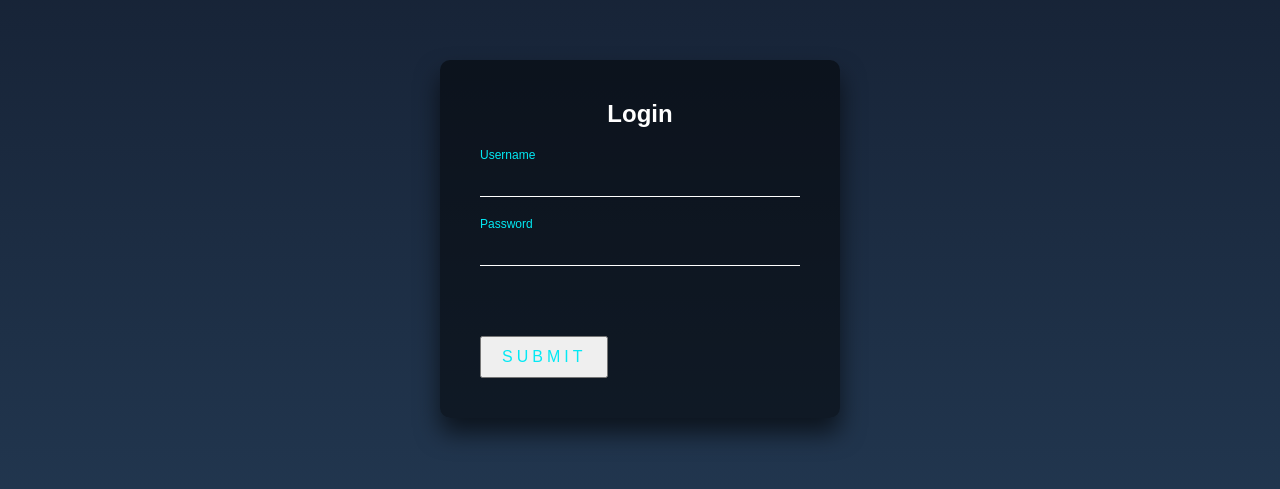
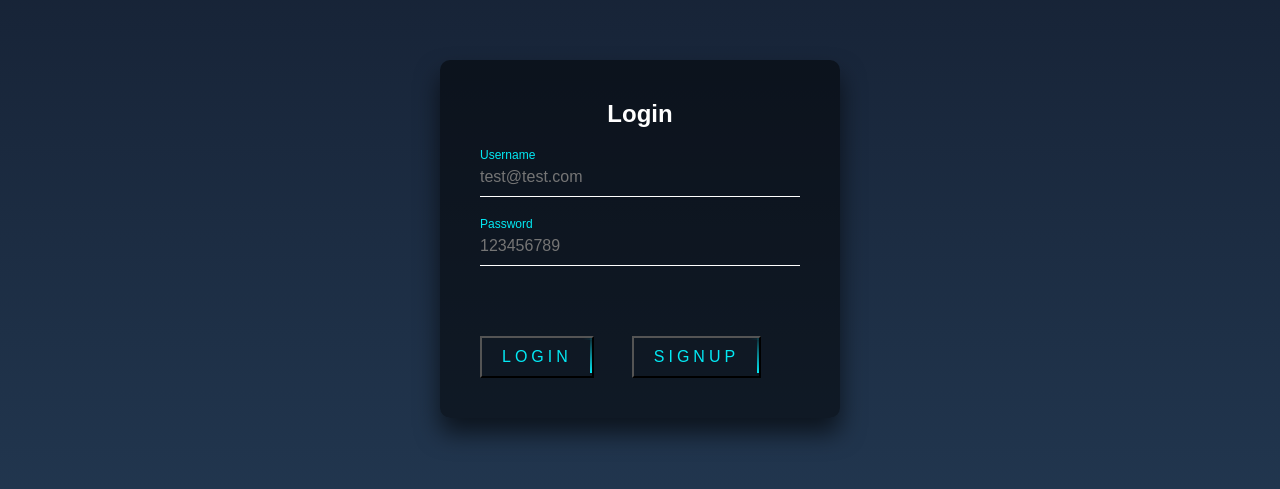
Before and after one commit to infomediadesign/sad-02-2022-project-the-secret-ingredient, a React (Create React App) app in the folder frontend/: page / in a window 1280 px wide. Shown: the part 161-650 px from the top of the page. Built offline with nearby package versions, Linux system fonts and the light colour scheme.

Commit message:
final login form

```diff
--- a/frontend/src/Views/Login.tsx
+++ b/frontend/src/Views/Login.tsx
@@ -28,19 +28,34 @@ export function App() {
         <h2>Login</h2>
         <form>
           <div className="user-box">
-            <input type="text" />
+            <input type="text" onChange={setEmail} placeholder={email}/>
             <label>Username</label>
           </div>
-          <div className="user-box">
-            <input type="password" />
+          <div className="user-box" >
+            <input type="password" onChange={setPassValue} placeholder={pass}/>
             <label>Password</label>
-          </div>
-          <button type='submit'>
+            </div>
+
+          <button type='submit' onClick={async (e) => {
+                    if (await authenticateMe(username, pass, email)) {
+                        await bordMainSetup(0);
+                        await navigate('/Board');
+                    } else {
+                        alert('Wrong login info');
+                    }
+                }}>
             <span></span>
             <span></span>
             <span></span>
             <span></span>
-            submit
+            Login
+          </button>
+          <button type='submit' onClick={() => {navigate('/Signup');}}>
+            <span></span>
+            <span></span>
+            <span></span>
+            <span></span>
+            Signup
           </button>
         </form>
       </div>
--- a/frontend/src/styles/Login.scss
+++ b/frontend/src/styles/Login.scss
@@ -193,7 +193,7 @@ body{
     pointer-events: none;
     transition: .5s;
   }
-  .login-box .user-box input:focus ~ label,
+.login-box .user-box input:focus ~ label,
 .login-box .user-box input:valid ~ label {
   top: -20px;
   left: 0;
@@ -211,7 +211,9 @@ body{
     overflow: hidden;
     transition: .5s;
     margin-top: 40px;
-    letter-spacing: 4px
+    letter-spacing: 4px;
+    background: transparent;
+    margin-right: 38px;
   }
 
   .login-box button:hover {
@@ -223,7 +225,7 @@ body{
     //             0 0 50px #03e9f4,
     //             0 0 100px #03e9f4;
     background: rgb(177, 169, 169);
-    color: #050801;
+    color: #fff;
     box-shadow: 0 0 5px #d7ecff,
                 0 0 25px #b9b3f1,
                 0 0 50px #919ddf,
@@ -235,3 +237,78 @@ body{
     position: absolute;
     display: block;
   }
+  .login-box button span:nth-child(1) {
+    top: 0;
+    left: -100%;
+    width: 100%;
+    height: 2px;
+    background: linear-gradient(90deg, transparent, #03e9f4);
+    animation: btn-anim1 1s linear infinite;
+  }
+
+
+
+  @keyframes btn-anim1 {
+    0% {
+      left: -100%;
+    }
+    50%,100% {
+      left: 100%;
+    }
+  }
+
+  .login-box button span:nth-child(2) {
+    top: -100%;
+    right: 0;
+    width: 2px;
+    height: 100%;
+    background: linear-gradient(180deg, transparent, #03e9f4);
+    animation: btn-anim2 1s linear infinite;
+    animation-delay: .25s
+  }
+
+  @keyframes btn-anim2 {
+    0% {
+      top: -100%;
+    }
+    50%,100% {
+      top: 100%;
+    }
+  }
+
+  .login-box button span:nth-child(3) {
+    bottom: 0;
+    right: -100%;
+    width: 100%;
+    height: 2px;
+    background: linear-gradient(270deg, transparent, #03e9f4);
+    animation: btn-anim3 1s linear infinite;
+    animation-delay: .5s
+  }
+
+  @keyframes btn-anim3 {
+    0% {
+      right: -100%;
+    }
+    50%,100% {
+      right: 100%;
+    }
+  }
+  @keyframes btn-anim4 {
+    0% {
+      bottom: -100%;
+    }
+    50%,100% {
+      bottom: 100%;
+    }
+  }
+
+  .login-box button span:nth-child(4) {
+    bottom: -100%;
+    left: 0;
+    width: 2px;
+    height: 100%;
+    background: linear-gradient(360deg, transparent, #03e9f4);
+    animation: btn-anim4 1s linear infinite;
+    animation-delay: .75s
+  }
```
